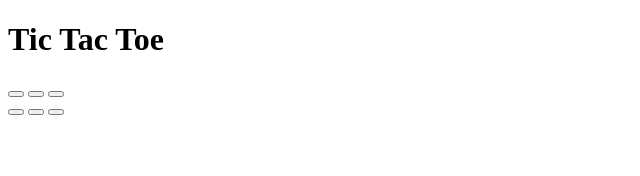
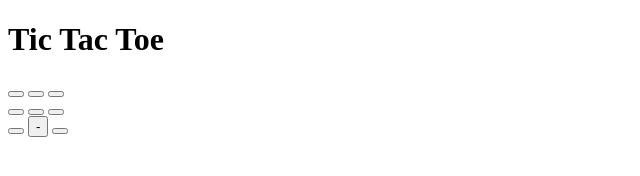
Before and after one commit to iamneo-production/dfcfddeeb304679997efdcbcabeone, a plain HTML site: page index.html in a window 1280 px wide. Shown: the full height of the page, 0-640 px from the left. Drawn offline with Linux system fonts and the light colour scheme.

Commit message:
Backup Commit

```diff
--- a/index.html
+++ b/index.html
@@ -17,7 +17,11 @@
             <div class="row">
                 <button class="btn" onclick="makeMove(this)"></button>
                 <button class="btn" onclick="makeMove(this)"></button>
-                <button
+                <button class="btn" onclick="makeMove(this)"></button>
             </div>
-        </div>
+            <div class="row">
+                <button class="btn" onclick="makeMove(this)"></button>
+                <button class="btn" onclick="makeMove(this)">-</button>
+                <button class="btn" onclick="makeMove(this)"></button>
+            </div>
 </html>
```
